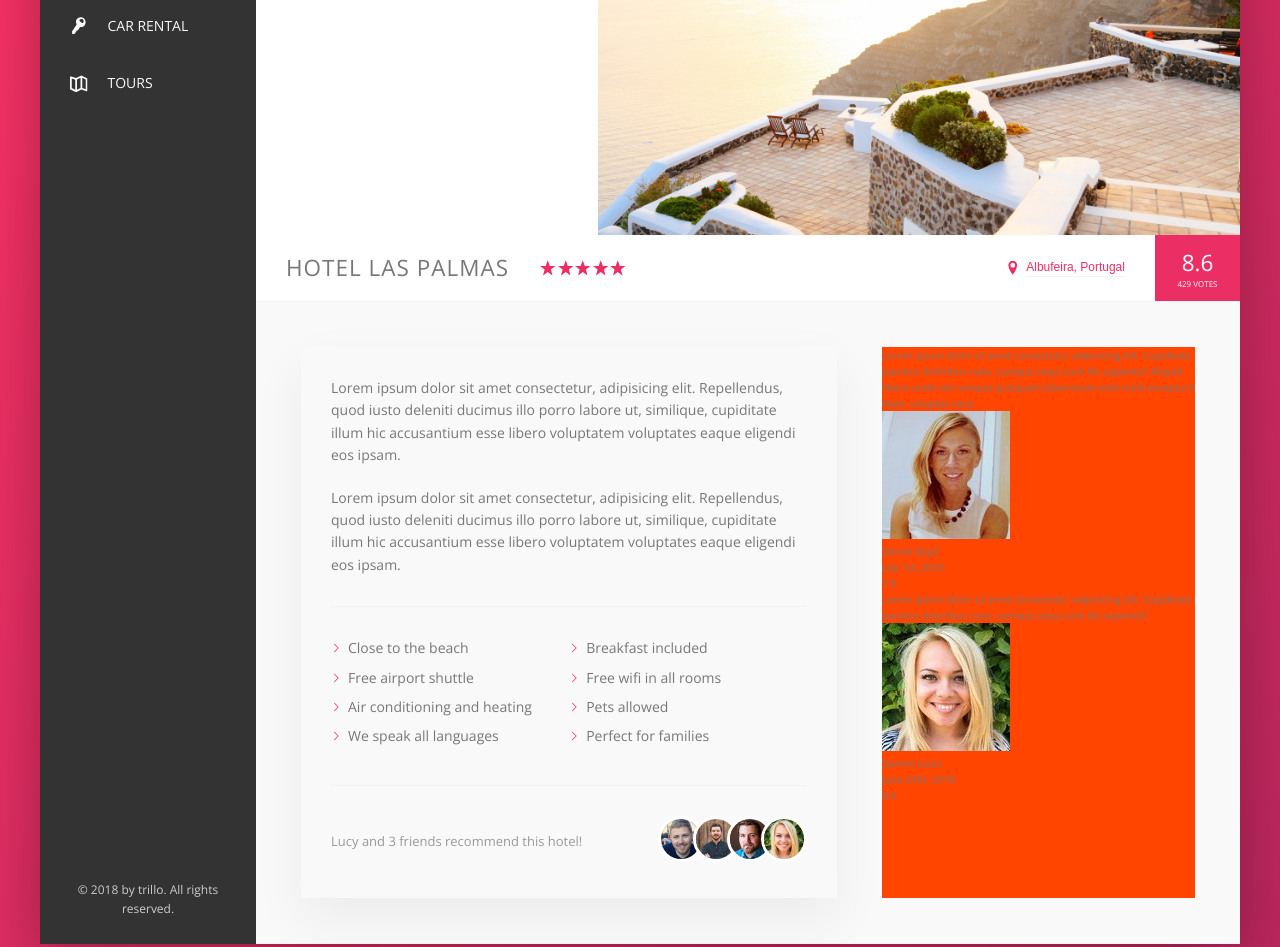
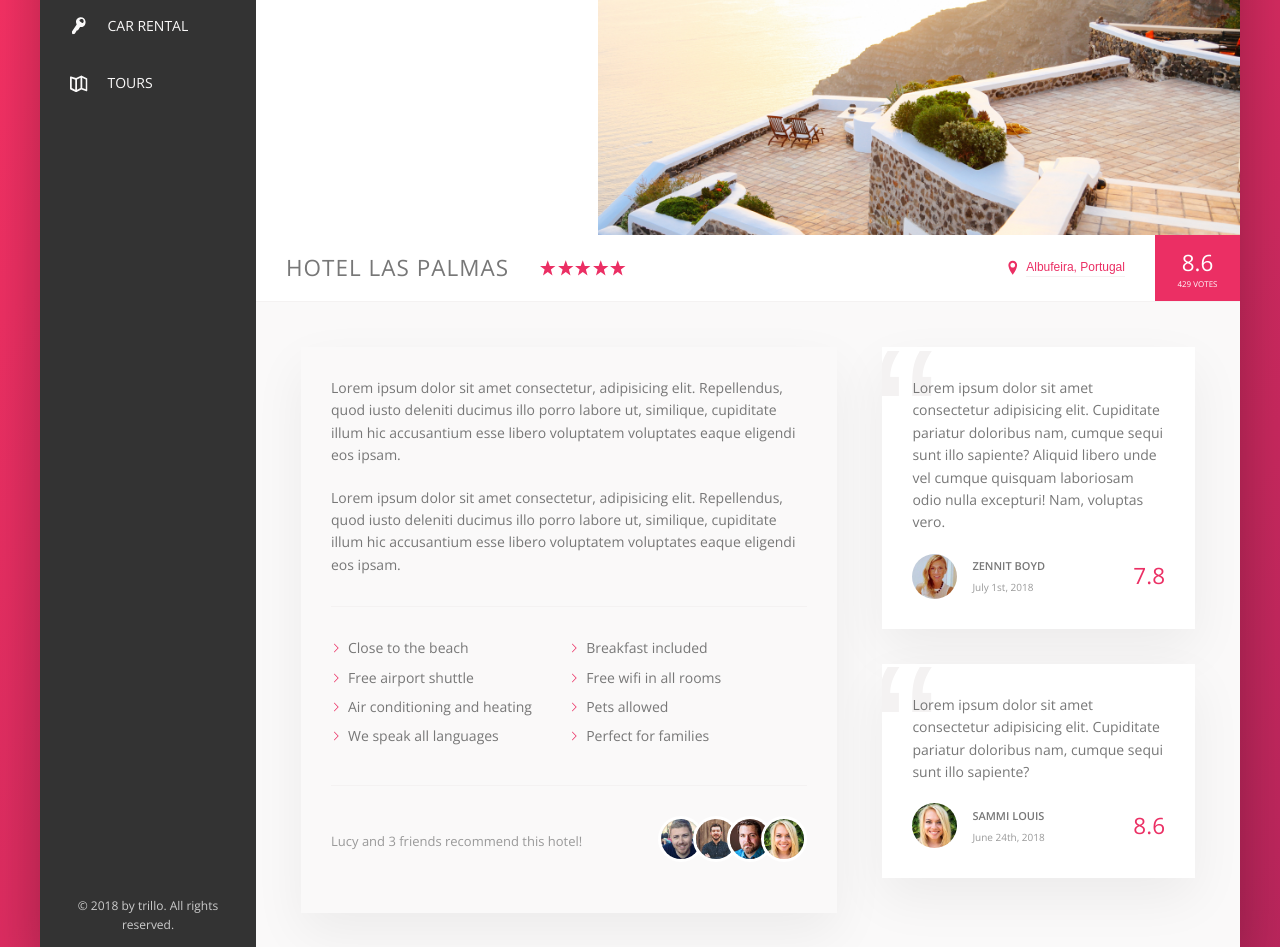
Before and after one commit to Ceejaymar/trillo-practice, a website: page index.html in a window 1280 px wide. Shown: the part 300-1247 px from the top of the page. Drawn offline with nearby package versions, Linux system fonts and the light colour scheme.

Commit message:
Add styling to user reviews

```diff
--- a/sass/_components.scss
+++ b/sass/_components.scss
@@ -383,3 +383,67 @@
     }
   }
 }
+
+//////////////////////////////////
+/// REVIEWS
+
+.review {
+  background-color: #fff;
+  box-shadow: var(--shadow-light);
+  padding: 3rem;
+  margin-bottom: 3.5rem;
+  position: relative;
+  overflow: hidden;
+
+  &__text {
+    margin-bottom: 2rem;
+    z-index: 2;
+    position: relative;
+  }
+
+  &__user {
+    display: flex;
+    align-items: center;
+  }
+
+  &__photo {
+    height: 4.5rem;
+    width: 4.5rem;
+    margin-right: 1.5rem;
+    border-radius: 50%;
+  }
+
+  &__user-box {
+    margin-right: auto;
+  }
+
+  &__user-name {
+    font-size: 1.1rem;
+    text-transform: uppercase;
+    font-weight: 600;
+    margin-bottom: .4rem;
+  }
+
+  &__user-date {
+    color: var(--color-grey-dark-3);
+    font-size: 1rem;
+  }
+
+  &__rating {
+    font-size: 2.25rem;
+    color: var(--color-primary);
+    font-weight: 300;
+  }
+
+  &::before {
+    content: "\201C";
+    position: absolute;
+    top: -2.75rem;
+    left: -1rem;
+    line-height: 1;
+    font-size: 20rem;
+    color: var(--color-grey-light-2);
+    font-family: sans-serif;
+    z-index: 1;
+  }
+}
```
Also changed, not shown: css/style.css.
